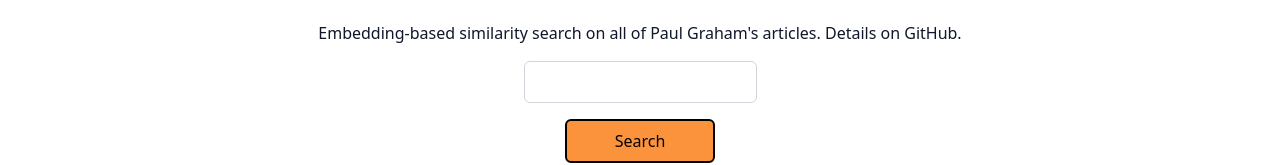
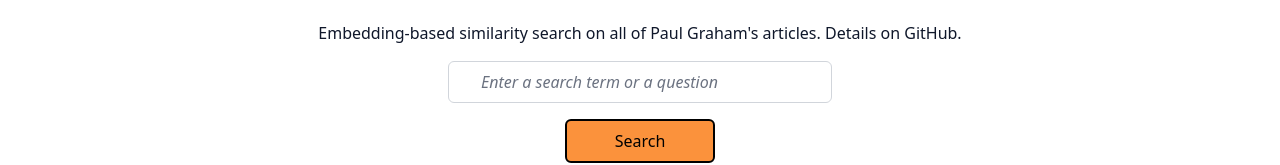
Before and after one commit to ardasisbot/embedding-search-pg, a Next.js app: page / in a window 1280 px wide. Shown: the part 157-322 px from the top of the page. Built offline with nearby package versions, Linux system fonts and the light colour scheme.

Commit message:
final touches

```diff
--- a/pages/index.tsx
+++ b/pages/index.tsx
@@ -66,7 +66,9 @@
               type="text"
               value={searchquery}
               onChange={(e) => setSearchQuery(e.target.value)}
-              className="w-full px-15 py-2 border border-gray-300 rounded-md focus:outline-none focus:ring-2 focus:ring-blue-500"
+              className="w-96 px-8 py-2 border border-gray-300 rounded-md focus:outline-none focus:ring-2 focus:ring-blue-500 placeholder-gray-500 italic"
+              placeholder="Enter a search term or a question"
+
             />
           </div>
           <div>
```
Also changed, not shown: 1 other file (tests, documents, lock files or other folders).
